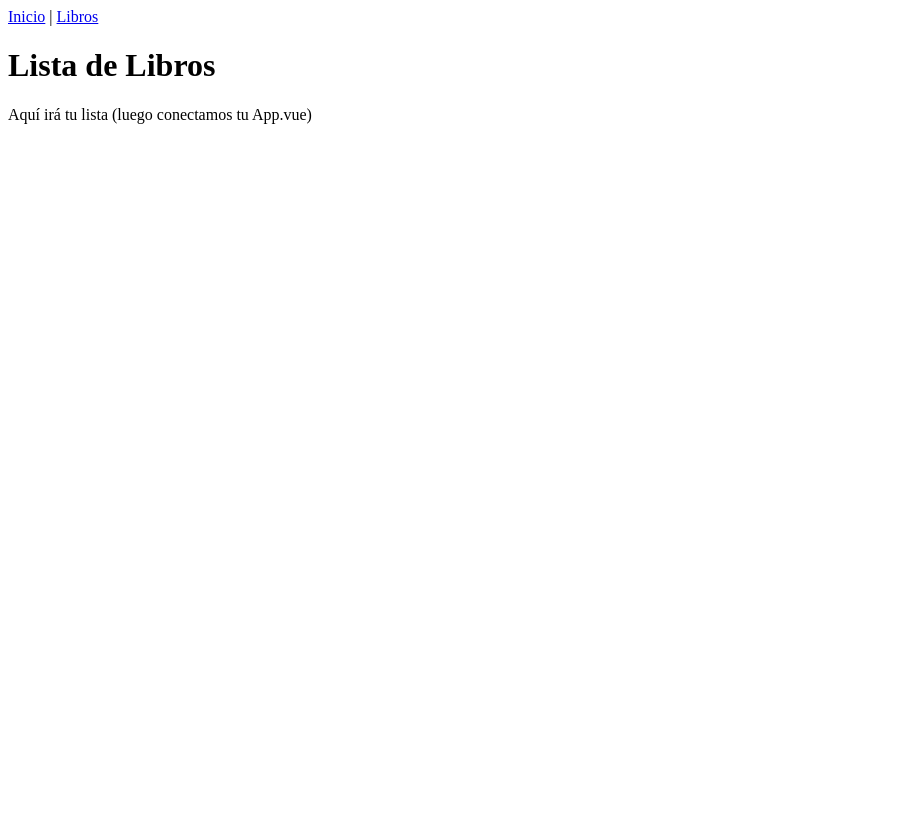
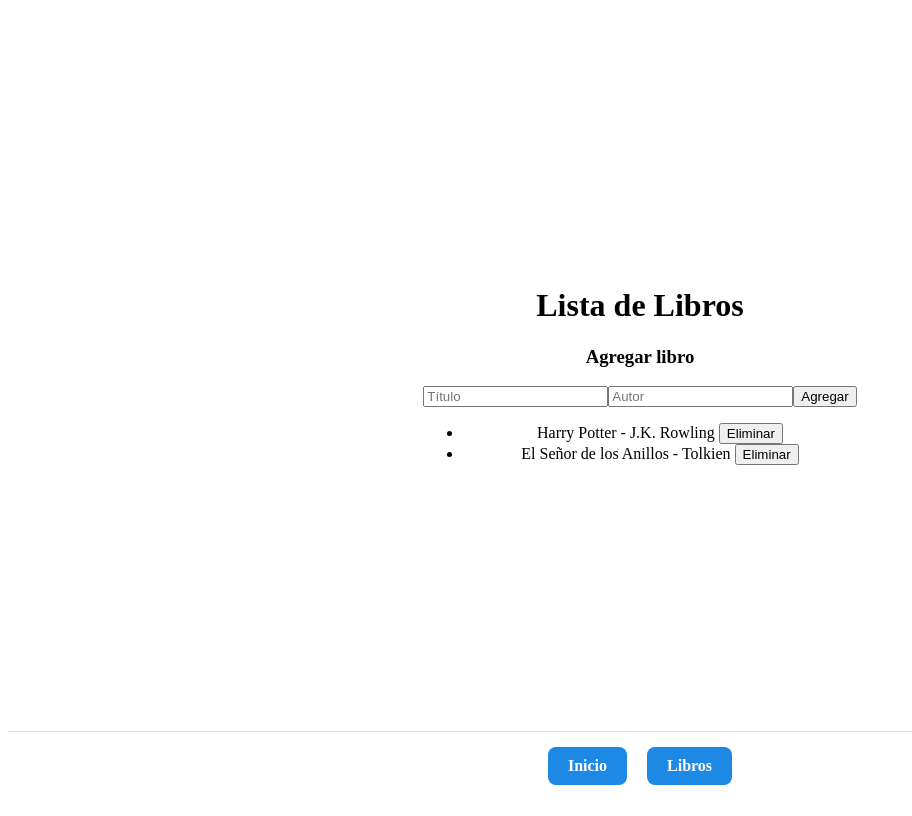
Before and after one commit to Ceoniz01/editorial-nova, a Vue app in the folder booklist/: page /libros in a window 1280 px wide. Shown: the whole page, without its empty margins (0-912 px from the left). Built offline with nearby package versions, Linux system fonts and the light colour scheme.

Commit message:
se arreglan errores de código, ahora la página es funcional para mostrar lista y agregar/quitar libros

```diff
--- a/booklist/src/App.vue
+++ b/booklist/src/App.vue
@@ -1,76 +1,69 @@
 <template>
-  <div>
-    <!-- menú simple -->
-    <nav>
-      <router-link to="/">Inicio</router-link> |
-      <router-link to="/libros">Libros</router-link>
+  <div class="app">
+
+    <!-- contenido -->
+    <div class="content">
+      <router-view />
+    </div>
+
+    <!-- menú inferior -->
+    <nav class="bottom-nav">
+      <router-link to="/" class="btn">Inicio</router-link>
+      <router-link to="/libros" class="btn">Libros</router-link>
     </nav>
 
-    <!-- aquí se cargan las vistas -->
-    <router-view />
   </div>
 </template>
 
 <script>
 export default {
   name: "App",
-
-  data() {
-    return {
-      // nombre usuario
-      nombre: "",
-
-      // contador
-      contador: 0,
-
-      // nuevo libro
-      nuevoTitulo: "",
-      nuevoAutor: "",
-    };
-  },
-
-  methods: {
-    // sumar contador
-    sumar() {
-      this.contador++;
-    },
-
-    // restar contador
-    restar() {
-      this.contador--;
-    },
-
-    // agregar libro
-    agregarLibro() {
-      if (this.nuevoTitulo && this.nuevoAutor) {
-        this.libros.push({
-          titulo: this.nuevoTitulo,
-          autor: this.nuevoAutor,
-        });
-
-        this.nuevoTitulo = "";
-        this.nuevoAutor = "";
-      }
-    },
-
-    // eliminar libro
-    eliminarLibro(index) {
-      this.libros.splice(index, 1);
-    }
-  }
 };
 </script>
 
 <style>
-/* contenedor */
-.container {
+/* fondo general */
+.app {
+  min-height: 100vh;
+  background: white;
+  color: black;
+  display: flex;
+  flex-direction: column;
+}
+
+/* contenido centrado */
+.content {
+  flex: 1;
+  display: flex;
+  justify-content: center;
+  align-items: center;
+  text-align: center;
   padding: 20px;
-  font-family: Arial;
+}
+
+/* menú inferior */
+.bottom-nav {
+  display: flex;
+  justify-content: center;
+  gap: 20px;
+  padding: 15px;
+  border-top: 1px solid #ddd;
+  background: white;
+  position: sticky;
+  bottom: 0;
 }
 
 /* botones */
-button {
-  margin: 5px;
-  padding: 10px;
+.btn {
+  background: #1e88e5;
+  color: white;
+  padding: 10px 20px;
+  border-radius: 8px;
+  text-decoration: none;
+  font-weight: bold;
+}
+
+.btn:hover {
+  background: #1565c0;
 }
 </style>
--- a/booklist/src/views/ListaLibros.vue
+++ b/booklist/src/views/ListaLibros.vue
@@ -2,12 +2,57 @@
   <div>
     <h1>Lista de Libros</h1>
 
-    <p>Aquí irá tu lista (luego conectamos tu App.vue)</p>
+    <h3>Agregar libro</h3>
+
+    <input v-model="nuevoTitulo" placeholder="Título" />
+    <input v-model="nuevoAutor" placeholder="Autor" />
+
+    <button @click="agregarLibro">Agregar</button>
+
+    <p v-if="libros.length === 0">No hay libros</p>
+
+    <ul>
+      <li v-for="(libro, index) in libros" :key="index">
+        {{ libro.titulo }} - {{ libro.autor }}
+
+        <button @click="eliminarLibro(index)">Eliminar</button>
+      </li>
+    </ul>
   </div>
 </template>
 
-// lista de libros
-libros: [
-  { titulo: "Harry Potter", autor: "J.K. Rowling" },
-  { titulo: "El Señor de los Anillos", autor: "Tolkien" },
-],
+<script>
+export default {
+  name: "ListaLibros",
+
+  data() {
+    return {
+      libros: [
+        { titulo: "Harry Potter", autor: "J.K. Rowling" },
+        { titulo: "El Señor de los Anillos", autor: "Tolkien" },
+      ],
+
+      nuevoTitulo: "",
+      nuevoAutor: "",
+    };
+  },
+
+  methods: {
+    agregarLibro() {
+      if (this.nuevoTitulo && this.nuevoAutor) {
+        this.libros.push({
+          titulo: this.nuevoTitulo,
+          autor: this.nuevoAutor,
+        });
+
+        this.nuevoTitulo = "";
+        this.nuevoAutor = "";
+      }
+    },
+
+    eliminarLibro(index) {
+      this.libros.splice(index, 1);
+    },
+  },
+};
+</script>
```
